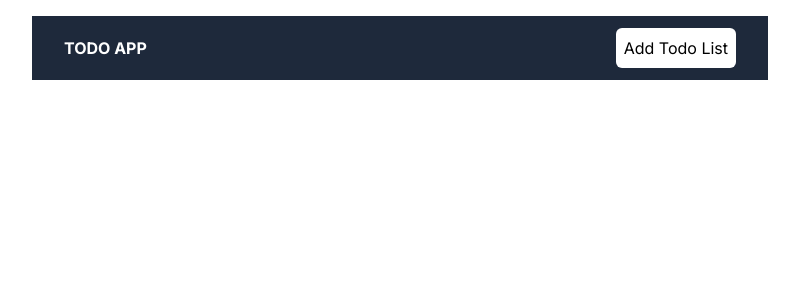
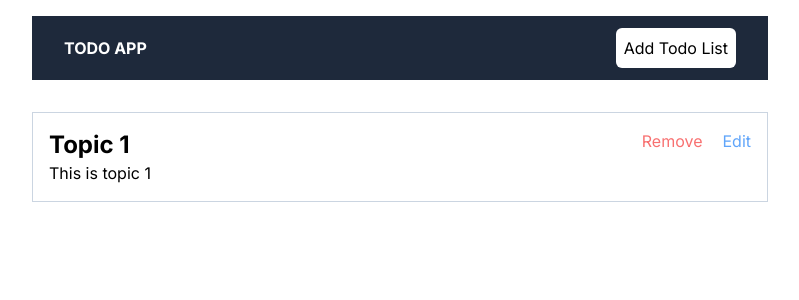
Before and after one commit to laysophann/next-crud, a Next.js app: page / in a window 1280 px wide. Shown: the top 300 px of the page, without its empty margins (240-1039 px from the left). Built offline with nearby package versions, Linux system fonts and the light colour scheme; no server answers; the database is empty.

Commit message:
TEST: Topics

```diff
--- a/components/TopicsList.jsx
+++ b/components/TopicsList.jsx
@@ -18,7 +18,17 @@ const getTopics = async () => {
 };
 
 export default async function TopicsList() {
-  const { topics } = await getTopics();
+  // const { topics } = await getTopics();
+  // console.log(topics)
+  const topics = [
+    {
+      _id: "1",
+      title: "Topic 1",
+      description: "This is topic 1",
+      createdAt: "2023-09-23T04:06:24.743Z",
+      updatedAt: "2023-09-23T04:27:31.622Z",
+    },
+  ];
 
   return (
     <>
```
